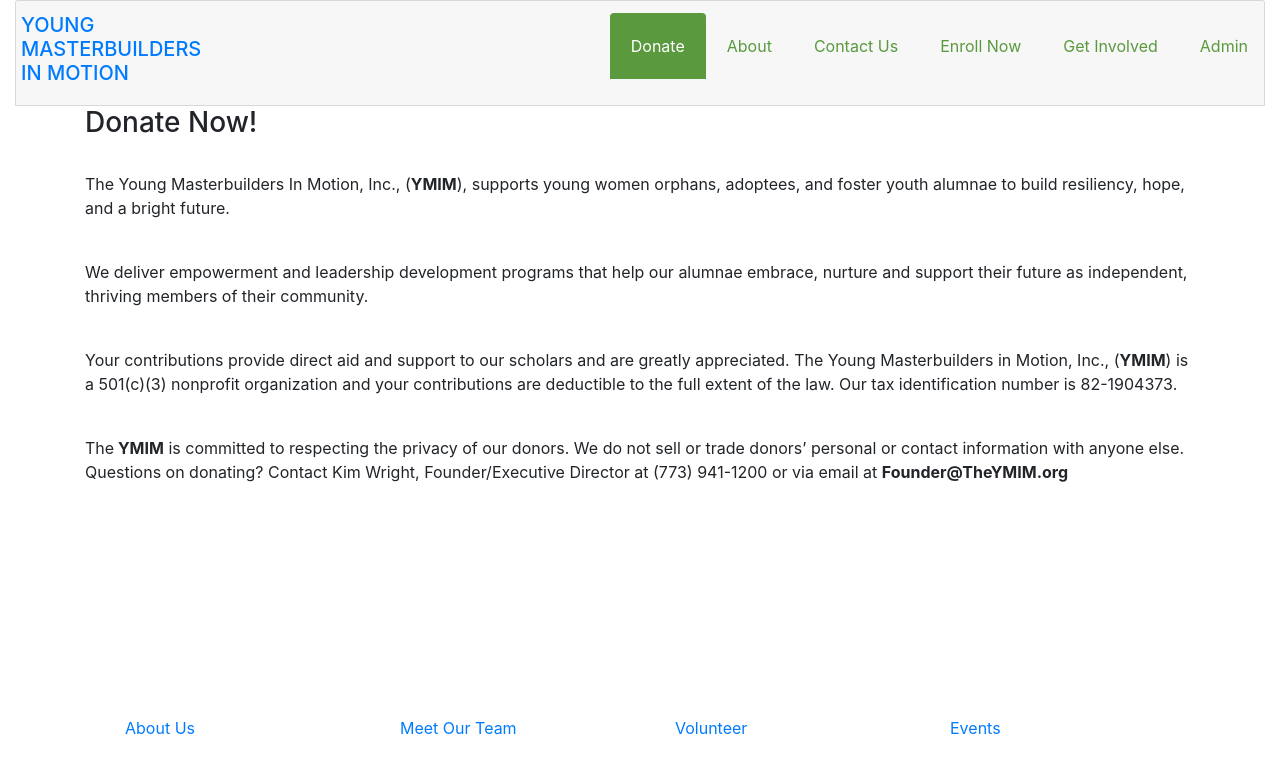
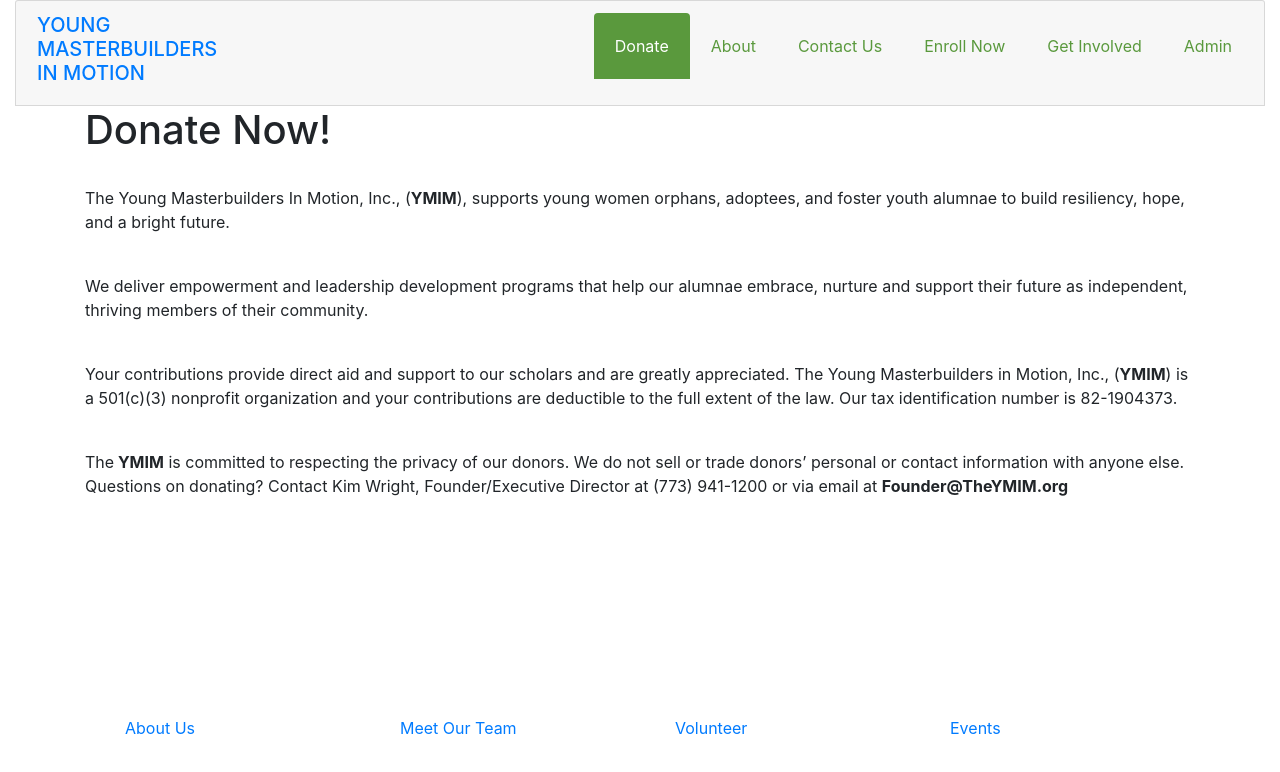
Before and after one commit to the-difference-engine/ymim, a React (Create React App) app in the folder frontend/: page /Donate in a window 1280 px wide. Shown: the top 772 px of the page. Built offline with nearby package versions, Linux system fonts and the light colour scheme.

Commit message:
changed donate page to h1.

```diff
--- a/frontend/src/components/DonationPage/Donate.jsx
+++ b/frontend/src/components/DonationPage/Donate.jsx
@@ -4,7 +4,7 @@ class Donate extends Component {
     render() {
       return (
         <div class="entry-content" itemprop="text">
-        <h3>Donate Now!</h3>
+        <h1>Donate Now!</h1>
         <br></br>
             <p>The Young Masterbuilders In Motion, Inc., (<strong>YMIM</strong>), supports young women orphans, adoptees, and foster youth alumnae to build resiliency, hope, and a bright future.</p>
             <br></br>
--- a/frontend/src/components/Header/Header.css
+++ b/frontend/src/components/Header/Header.css
@@ -32,3 +32,7 @@
   background: hsl(101,43%,42%);
   color: white;
 }
+
+.card-header {
+  padding: 0.75rem 2.25rem !important;
+}
```
